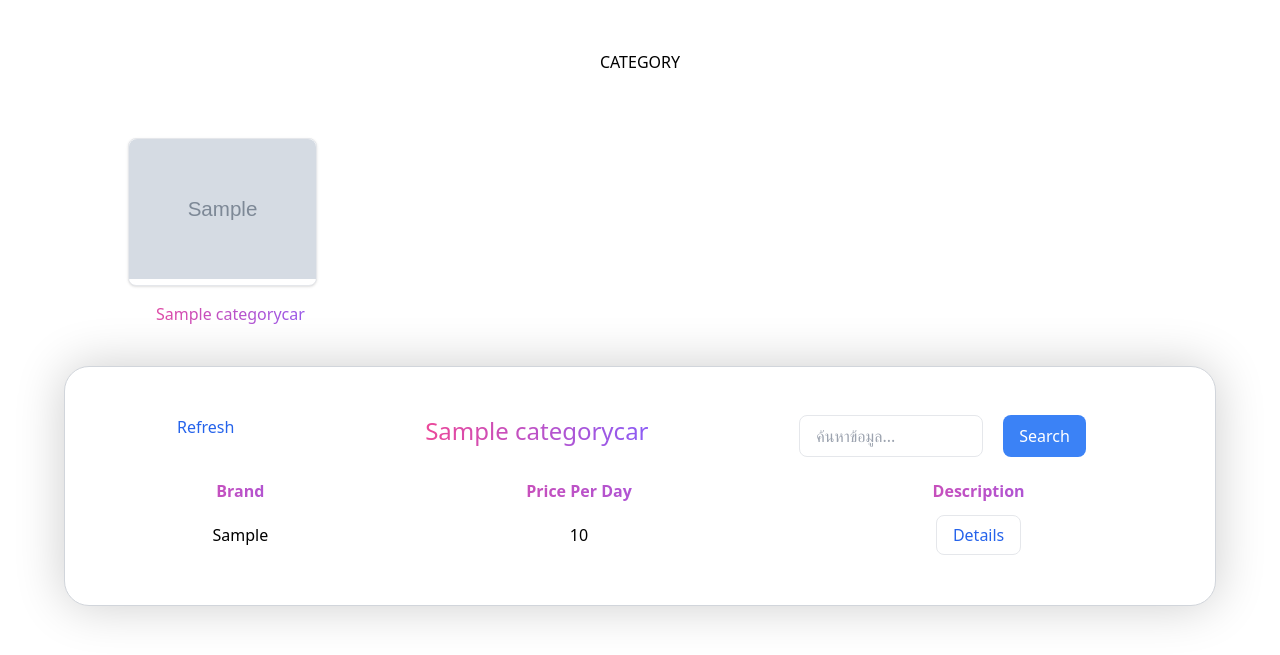
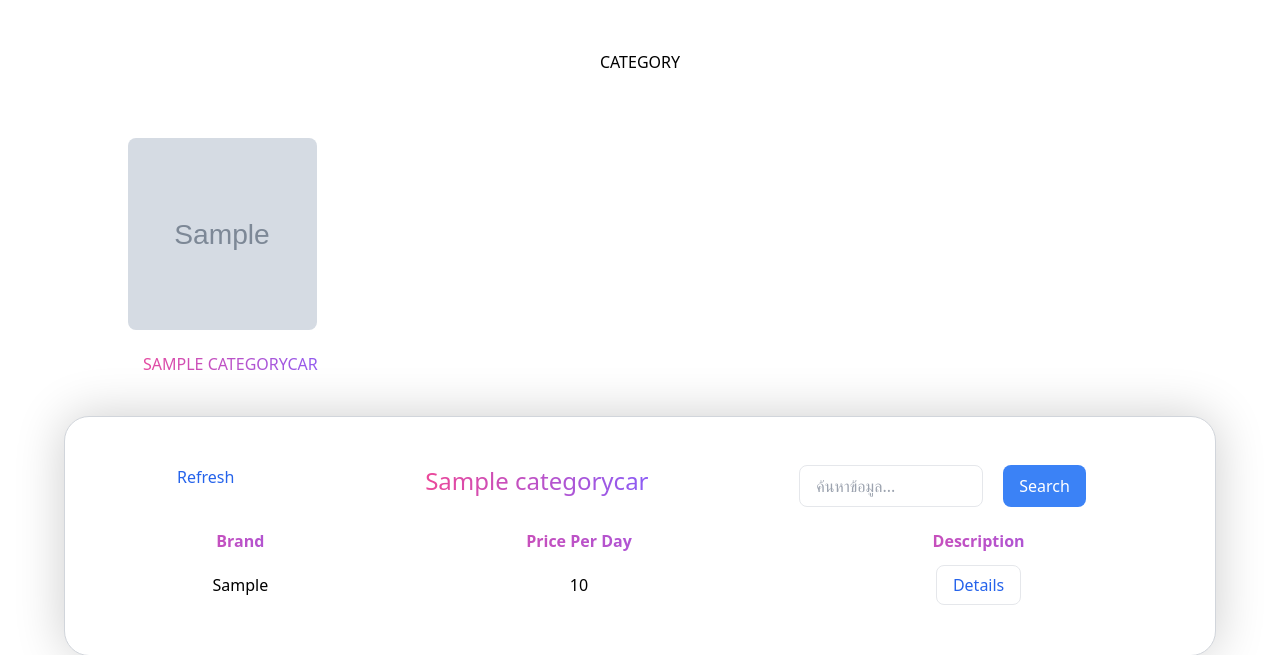
Before and after one commit to siroratN/RentalCars, a Django app: page /manage/category/ in a window 1280 px wide. Shown: the part 100-755 px from the top of the page. Run offline with Django 5.2, Linux system fonts and the light colour scheme; tables that the repository leaves empty hold one stand-in row (values such as "Sample post"); grey boxes marked "Sample" are stand-in pictures; some libraries are stand-ins or nearby versions; grey boxes are pictures that could not be loaded.

Commit message:
fix image

```diff
--- a/adminrental/templates/manage-car.html
+++ b/adminrental/templates/manage-car.html
@@ -67,20 +67,21 @@
     <div class="grid grid-cols-5 gap-5" style="margin: 5% 10% 10% 10%;">
         {% for catcar in category %}
         <form method="GET" action="{% url 'catcar_id' pk=catcar.id %}">
-            <div class="max-w-sm bg-white border border-gray-200 rounded-lg shadow dark:bg-gray-800 dark:border-gray-700">
+            <div class="max-w-sm ">
                 <button type="submit">
-                    <img class="rounded-t-lg" src="{{ catcar.image }}" alt="" />
+                    <img class="object-cover w-full h-48 rounded-lg" src="{{ catcar.image }}" alt="" />
                 </button>
             </div>
         </form>
         {% endfor %}
     </div>
+
     <div class="grid grid-cols-5 mx-32 -mt-28">
         {% for catcar in category %}
             {% if catcar.name == catpk.name %}
-                <p class="text-center text-transparent bg-clip-text bg-gradient-to-r from-pink-500 to-violet-500">{{ catcar.name }}</p>
+                <p class="text-center text-transparent uppercase bg-clip-text bg-gradient-to-r from-pink-500 to-violet-500">{{ catcar.name }}</p>
             {% else %}
-                <p class="text-center">{{ catcar.name }}</p>
+                <p class="text-center uppercase">{{ catcar.name }}</p>
             {% endif %}
         {% endfor %}
 
```
